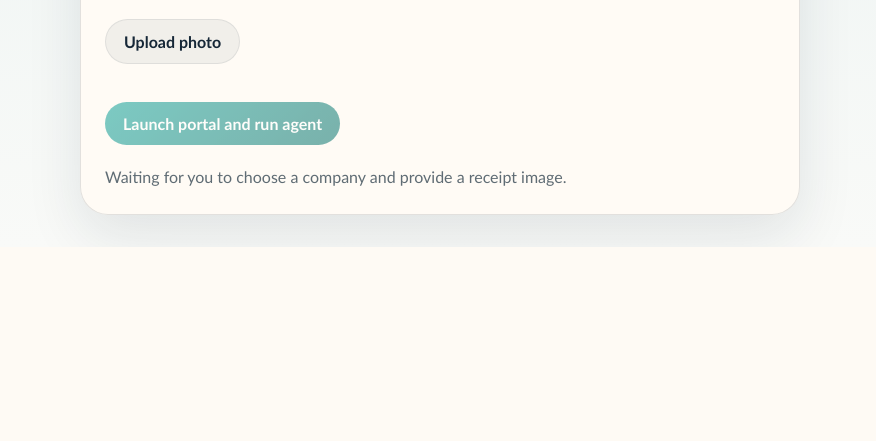
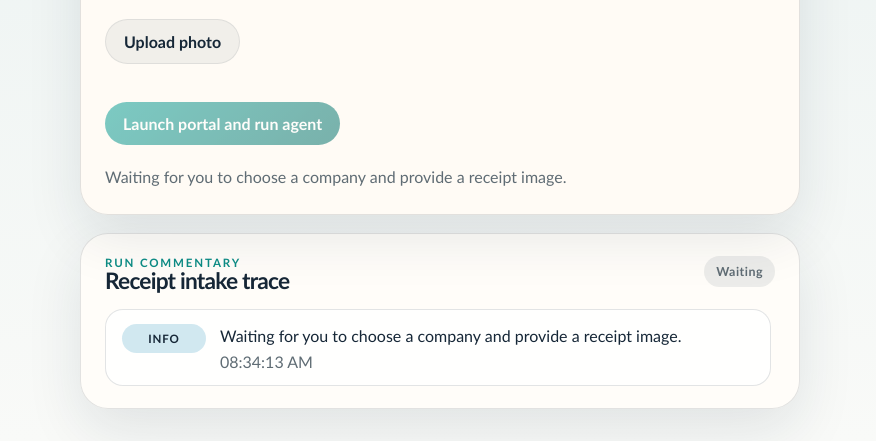
Before and after one commit to spmallick/VLM-Training, a FastAPI app: page / in a window 1280 px wide. Shown: the part 770-1211 px from the top of the page, without its empty margins (200-1076 px from the left). Before the commit the page ends 1017 px from the top, so only its background shows below. Run offline with FastAPI, Linux system fonts and the light colour scheme.

Commit message:
Improve consultant app receipt workflow

```diff
--- a/app/agent.py
+++ b/app/agent.py
@@ -467,7 +467,7 @@ class ExpenseAutomationAgent:
         if self._is_demo_policy_fallback(policy_review):
             return "Demo full-reimbursement fallback"
         if self.settings.hf_api_token:
-            return f"Hugging Face VLM ({self.settings.hf_model})"
+            return f"Hugging Face VLM ({self.settings.policy_model})"
         return "Qwen3-VL unavailable"
 
     @staticmethod
--- a/app/agent_routes.py
+++ b/app/agent_routes.py
@@ -59,6 +59,9 @@ def create_agent_router(
             {
                 "app_name": settings.app_name,
                 "hf_model": settings.hf_model,
+                "receipt_model": settings.receipt_model,
+                "policy_model": settings.policy_model,
+                "navigation_model": settings.navigation_model,
                 "has_hf_token": bool(settings.hf_api_token),
                 "companies": list_portal_companies(),
                 "tool_catalog": expense_agent_tool_catalog(),
--- a/app/config.py
+++ b/app/config.py
@@ -33,6 +33,18 @@ class Settings(BaseSettings):
         default="Qwen/Qwen3-VL-8B-Instruct:novita",
         validation_alias=AliasChoices("HF_MODEL", "HUGGINGFACE_MODEL"),
     )
+    hf_receipt_model: str = Field(
+        default="",
+        validation_alias=AliasChoices("HF_RECEIPT_MODEL", "HUGGINGFACE_RECEIPT_MODEL"),
+    )
+    hf_policy_model: str = Field(
+        default="",
+        validation_alias=AliasChoices("HF_POLICY_MODEL", "HUGGINGFACE_POLICY_MODEL"),
+    )
+    hf_navigation_model: str = Field(
+        default="",
+        validation_alias=AliasChoices("HF_NAVIGATION_MODEL", "HF_PORTAL_MODEL", "HUGGINGFACE_NAVIGATION_MODEL"),
+    )
     hf_router_url: str = "https://router.huggingface.co/v1/chat/completions"
     hf_timeout_seconds: int = 90
     require_qwen3_vl: bool = Field(
@@ -53,6 +65,18 @@ class Settings(BaseSettings):
         extra="ignore",
     )
 
+    @property
+    def receipt_model(self) -> str:
+        return self.hf_receipt_model or self.hf_model
+
+    @property
+    def policy_model(self) -> str:
+        return self.hf_policy_model or self.receipt_model
+
+    @property
+    def navigation_model(self) -> str:
+        return self.hf_navigation_model or self.hf_model
+
 
 @lru_cache
 def get_settings() -> Settings:
--- a/app/static/app.js
+++ b/app/static/app.js
@@ -21,9 +21,70 @@ const uploadInput = document.getElementById("upload-input");
 const companySelect = document.getElementById("company-select");
 const runAgentButton = document.getElementById("run-agent-button");
 const intakeStatus = document.getElementById("intake-status");
+const commentaryStatus = document.getElementById("intake-commentary-status");
+const commentaryLog = document.getElementById("intake-commentary-log");
+const extractionJsonWrap = document.getElementById("extraction-json-wrap");
+const extractionJsonPanel = document.getElementById("extraction-json");
+
+function formatClock(value = new Date()) {
+  const date = value instanceof Date ? value : new Date(value);
+  if (Number.isNaN(date.getTime())) return "";
+  return date.toLocaleTimeString([], { hour: "2-digit", minute: "2-digit", second: "2-digit" });
+}
 
 function setStatus(message) {
   if (intakeStatus) intakeStatus.textContent = message;
+}
+
+function setCommentaryStatus(message) {
+  if (commentaryStatus && message) commentaryStatus.textContent = message;
+}
+
+function eventKind(kind) {
+  return ["info", "success", "warning", "error", "action"].includes(kind) ? kind : "info";
+}
+
+function appendCommentary(message, kind = "info", createdAt = new Date()) {
+  if (!commentaryLog || !message) return;
+  const item = document.createElement("li");
+  item.className = "event-item intake-event-item";
+  const badge = document.createElement("span");
+  const normalizedKind = eventKind(kind);
+  badge.className = `event-kind ${normalizedKind}`;
+  badge.textContent = normalizedKind;
+  const body = document.createElement("div");
+  const text = document.createElement("p");
+  text.textContent = message;
+  const time = document.createElement("time");
+  time.textContent = formatClock(createdAt);
+  body.append(text, time);
+  item.append(badge, body);
+  commentaryLog.append(item);
+  commentaryLog.scrollTop = commentaryLog.scrollHeight;
+}
+
+function renderSessionEvents(session) {
+  if (!commentaryLog || !session?.events) return;
+  commentaryLog.replaceChildren();
+  session.events.forEach((event) => {
+    appendCommentary(event.message, event.kind, event.created_at);
+  });
+}
+
+function renderExtractionJson(session) {
+  if (!extractionJsonPanel || !extractionJsonWrap) return;
+  if (!session?.extraction) {
+    extractionJsonWrap.hidden = true;
+    extractionJsonPanel.textContent = "";
+    return;
+  }
+  extractionJsonWrap.hidden = false;
+  extractionJsonPanel.textContent = JSON.stringify(session.extraction, null, 2);
+}
+
+function renderSessionTrace(session) {
+  renderSessionEvents(session);
+  renderExtractionJson(session);
 }
 
 function selectedPortalUrl() {
@@ -95,6 +156,8 @@ function showPreview(url) {
 async function startCamera() {
   if (!ensureCompanySelected()) return;
   setStatus("Requesting camera access.");
+  setCommentaryStatus("Camera");
+  appendCommentary("Requesting camera access.", "action");
   stopCamera();
   try {
     state.mediaStream = await navigator.mediaDevices.getUserMedia({
@@ -105,10 +168,12 @@ async function startCamera() {
     await cameraEl.play();
     showCameraFeed();
     setStatus("Camera is live. Capture the receipt photo when ready.");
+    appendCommentary("Camera is live. Capture the receipt photo when ready.", "success");
   } catch (error) {
     stopCamera();
     showCameraLauncher("Start camera", "Allow camera access or use Upload photo instead.");
     setStatus(`Could not start the camera: ${error.message}`);
+    appendCommentary(`Could not start the camera: ${error.message}`, "error");
   }
 }
 
@@ -140,6 +205,9 @@ async function uploadReceipt(blob, filename = "receipt.jpg") {
   setBusy(captureButton, true, "Analyzing...");
   updateRunButton(true);
   setStatus("Uploading the receipt and starting intake checks.");
+  setCommentaryStatus("Extracting");
+  appendCommentary("Uploading the receipt image.", "action");
+  appendCommentary("Waiting for Qwen to extract the receipt JSON.", "info");
   try {
     const response = await fetch("/api/sessions/capture", {
       method: "POST",
@@ -152,23 +220,31 @@ async function uploadReceipt(blob, filename = "receipt.jpg") {
 
     state.sessionId = body.session_id;
     state.portalUrl = selectedPortalUrl();
+    renderSessionTrace(body);
     beginPolling();
 
     if (body.extraction?.retake_required) {
       setStatus(body.extraction.retake_reason || "The receipt needs to be captured again.");
+      setCommentaryStatus("Retake needed");
       updateRunButton(true);
       return;
     }
 
     if (canAutoRun(body)) {
       setStatus("Receipt ready. Open the company portal and start the agent when ready.");
+      setCommentaryStatus("Ready");
+      appendCommentary("Receipt JSON is ready for review.", "success");
       updateRunButton(false);
     } else {
       setStatus("The receipt needs more manual review before the agent can run.");
+      setCommentaryStatus("Review needed");
+      appendCommentary("Receipt intake completed, but the extracted fields need review.", "warning");
       updateRunButton(true);
     }
   } catch (error) {
     setStatus(error.message);
+    setCommentaryStatus("Error");
+    appendCommentary(error.message, "error");
   } finally {
     setBusy(captureButton, false);
   }
@@ -201,6 +277,8 @@ async function runAgent() {
 
   setBusy(runAgentButton, true, "Running...");
   setStatus("Starting the agent. A controlled browser window will open for the company portal.");
+  setCommentaryStatus("Agent running");
+  appendCommentary("Starting the browser agent.", "action");
   try {
     const response = await fetch(`/api/sessions/${state.sessionId}/run`, { method: "POST" });
     const body = await response.json();
@@ -221,17 +299,23 @@ async function pollSession() {
   if (!response.ok) return;
   const session = await response.json();
   state.portalUrl = session.portal_state?.open_portal_url || state.portalUrl;
+  renderSessionTrace(session);
 
   if (session.status === "completed") {
     setStatus("The agent finished the reimbursement run.");
+    setCommentaryStatus("Completed");
   } else if (session.status === "awaiting_confirmation") {
     setStatus("The agent filled the form but paused for human confirmation.");
+    setCommentaryStatus("Paused");
   } else if (session.status === "needs_review") {
     setStatus("The agent stopped because the receipt needs manual review.");
+    setCommentaryStatus("Review needed");
   } else if (session.status === "agent_running") {
     setStatus(`Agent running: ${session.current_step.replaceAll("_", " ")}.`);
+    setCommentaryStatus("Agent running");
   } else if (session.status === "ready_for_review") {
     setStatus("Receipt analyzed. The simplified portal can only continue if extraction was strong enough.");
+    setCommentaryStatus("Ready");
   }
 
   if (
@@ -271,6 +355,7 @@ uploadInput.addEventListener("change", async (event) => {
   }
   showPreview(URL.createObjectURL(file));
   setStatus(`Uploading ${file.name}.`);
+  appendCommentary(`Selected ${file.name} for upload.`, "action");
   await uploadReceipt(file, file.name);
   uploadInput.value = "";
 });
@@ -278,11 +363,24 @@ uploadInput.addEventListener("change", async (event) => {
 companySelect.addEventListener("change", () => {
   state.portalUrl = selectedPortalUrl();
   state.sessionId = null;
+  if (state.pollingHandle) {
+    clearInterval(state.pollingHandle);
+    state.pollingHandle = null;
+  }
+  if (commentaryLog) commentaryLog.replaceChildren();
+  renderExtractionJson(null);
   updateRunButton(true);
   setStatus(
     companySelect.value
       ? "Company selected. Capture or upload a receipt photo next."
       : "Choose the company you want reimbursement from."
+  );
+  setCommentaryStatus(companySelect.value ? "Ready for receipt" : "Waiting");
+  appendCommentary(
+    companySelect.value
+      ? "Company selected. Waiting for a receipt image."
+      : "Company selection cleared.",
+    companySelect.value ? "action" : "info"
   );
 });
 
@@ -299,3 +397,5 @@ document.addEventListener("visibilitychange", () => {
 showCameraLauncher("Start camera", "Use the laptop camera to capture a receipt photo.");
 updateRunButton(true);
 setStatus("Waiting for you to choose a company and provide a receipt image.");
+setCommentaryStatus("Waiting");
+appendCommentary("Waiting for you to choose a company and provide a receipt image.");
--- a/app/static/styles.css
+++ b/app/static/styles.css
@@ -806,6 +806,8 @@ textarea[readonly] {
 
 .simple-intake-wrap {
   width: min(720px, 100%);
+  display: grid;
+  gap: 18px;
 }
 
 .consultant-intake-card {
@@ -815,6 +817,36 @@ textarea[readonly] {
 
 .intake-status {
   margin: 0;
+}
+
+.intake-commentary-panel {
+  padding: 22px 24px;
+  border-radius: 28px;
+  background: rgba(255, 253, 249, 0.94);
+  border: 1px solid var(--line);
+  box-shadow: var(--shadow);
+}
+
+.intake-event-log {
+  max-height: 300px;
+}
+
+.intake-event-item {
+  grid-template-columns: 84px 1fr;
+  background: rgba(255, 255, 255, 0.78);
+}
+
+.intake-event-item p {
+  white-space: pre-wrap;
+}
+
+.intake-json-wrap {
+  margin-top: 18px;
+}
+
+.intake-json-panel {
+  max-height: 360px;
+  font-size: 0.8rem;
 }
 
 .company-linked-note {
--- a/app/templates/index.html
+++ b/app/templates/index.html
@@ -76,6 +76,21 @@
             Waiting for you to choose a company and provide a receipt image.
           </p>
         </section>
+
+        <section class="intake-commentary-panel" aria-live="polite">
+          <div class="card-header">
+            <div>
+              <p class="kicker">Run commentary</p>
+              <h2>Receipt intake trace</h2>
+            </div>
+            <span id="intake-commentary-status" class="status-chip muted">Waiting</span>
+          </div>
+          <ol id="intake-commentary-log" class="event-log intake-event-log"></ol>
+          <div id="extraction-json-wrap" class="intake-json-wrap" hidden>
+            <span class="meta-label">Extracted JSON</span>
+            <pre id="extraction-json" class="json-panel intake-json-panel"></pre>
+          </div>
+        </section>
       </main>
     </div>
     <script>
```
Also changed, not shown: app/agent_memory.py (+18 -2 lines), app/policy.py (+8 -5 lines), app/portal_automation.py (+52 -28 lines), app/vision.py (+24 -5 lines), tests/test_app_core.py (+69 -1 lines), tests/test_portal_automation.py (+48 -0 lines), README.md, app/data/example_receipts/indian_sizzler_receipt.png (added), 1 other file.
